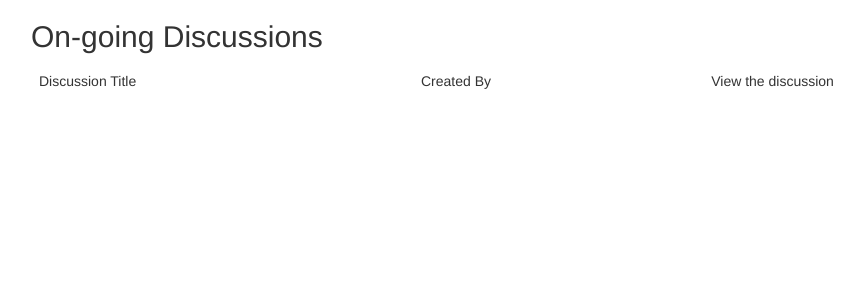
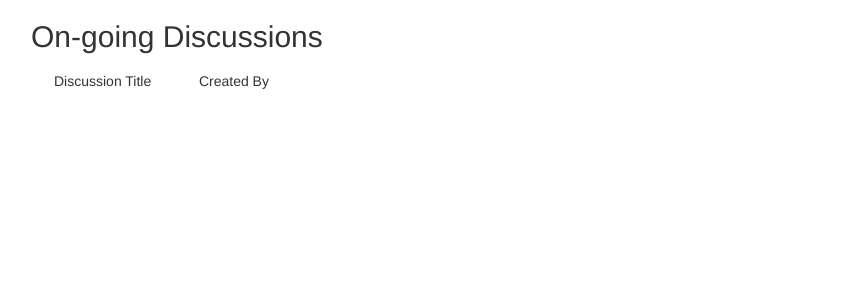
Before and after one commit to DeepDand/redfoxess, a PHP site: the page made by application/views/discussionList_view.php in a window 1280 px wide. Shown: the top 300 px of the page, without its empty margins (39-903 px from the left). Run offline with PHP 8.4, Linux system fonts and the light colour scheme; the template is opened without the code that fills it, so the values that code supplies are empty; some libraries are stand-ins or nearby versions.

Commit message:
discussion view - table content fit formatting

```diff
--- a/application/views/discussionList_view.php
+++ b/application/views/discussionList_view.php
@@ -12,22 +12,25 @@
 <?php //echo form_open(base_url().'Discussion/discussionDetails','role="form"'); ?>
 <div class="container fluid">
   <h2>On-going Discussions</h2>
-  <table class="table table-hover">
+    <div class="col-md-3">
+      <table class="table table-responsive">
         <thead>
           <td>Discussion Title</td>
           <td>Created By</td>
-      <td>View the discussion</td>
         </thead>
+      </div>
       <?php
         foreach ($query->result() as $result) :
           //$this->input->post($result->d_id, $result->d_title, $result->cwid);?>
+        <div class="col-md-3">
           <tr>
             <td><a href="<?php echo base_url().'Discussion/discussionDetails/'.$result->d_id; ?>"><?php echo $result->d_title; ?></a></td>
             <td><?php echo $result->cwid; ?></td>
-      <td><button type="submit">View discussion</button></td>
           </tr>
-  </div><br />
+        </div>
+      <br />
 <?php endforeach; ?>
+</table>
 </div>
 <?php //echo form_close(); ?>
 </body>
```
Lines whose indentation alone changed are shown as unchanged.
